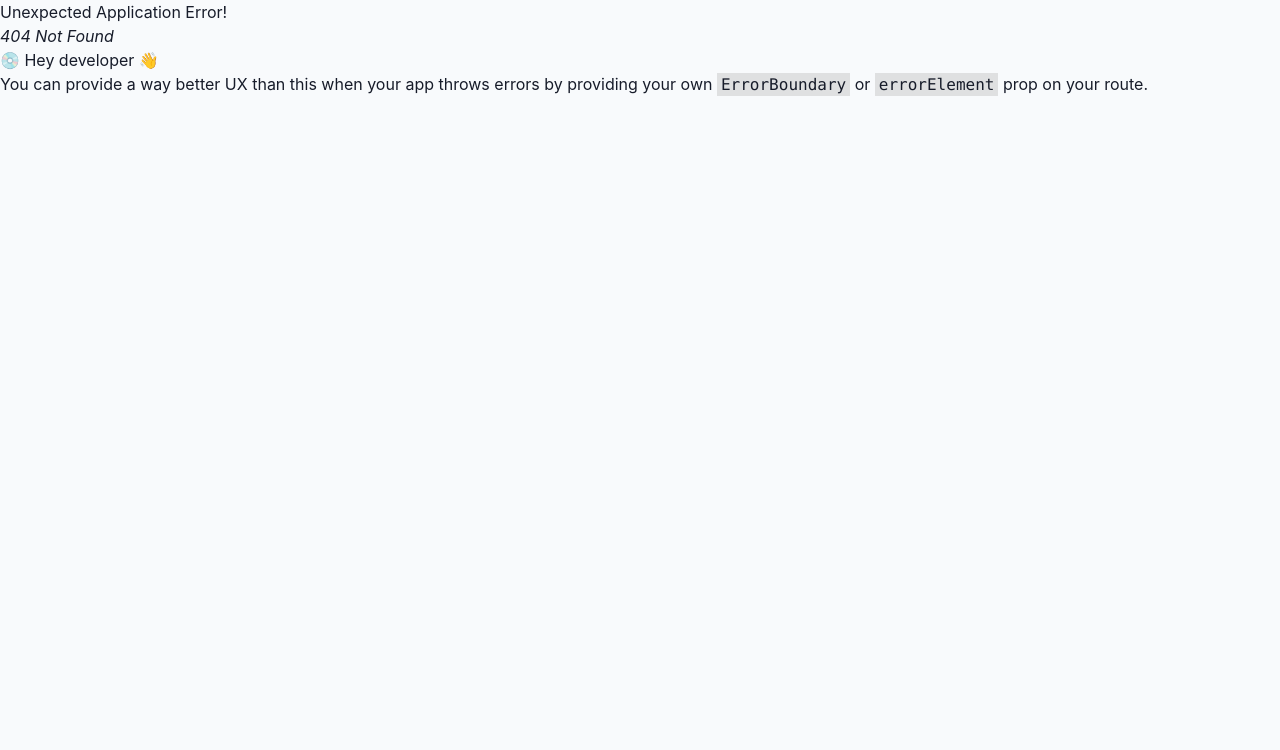
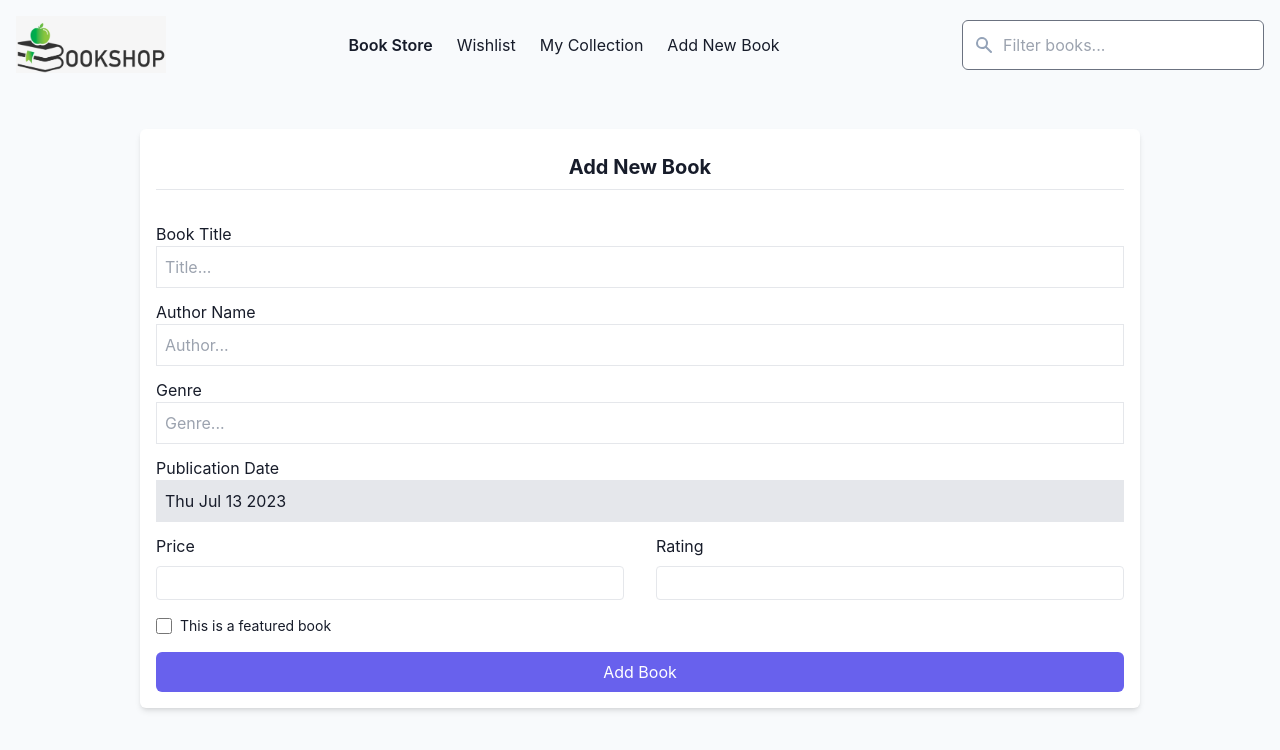
Before and after one commit to shohagroy/simple-book-catalog-client, a React (Vite) app: page /add-new in a window 1280 px wide. Before the commit this address had no page. Shown: the top 750 px of the page. Built offline with nearby package versions, Linux system fonts and the light colour scheme.

Commit message:
add new book page added

```diff
--- a/src/components/AddNewBook.tsx
+++ b/src/pages/AddNewBook.tsx
@@ -3,40 +3,51 @@ import React from "react";
 const AddNewBook = () => {
   return (
     <div>
-      <div>
-        <div className="p-4 overflow-hidden bg-white shadow-cardShadow rounded-md">
-          <h4 className="mb-8 text-xl font-bold text-center">Add New Book</h4>
-          <form className="book-form">
-            <div className="space-y-2">
-              <label htmlFor="name">Book Name</label>
+      <div className="max-w-[1000px] mx-auto my-10">
+        <div className="p-4 overflow-hidden bg-white shadow-md rounded-md">
+          <h4 className="mb-8 text-xl border-b p-2 font-bold text-center">
+            Add New Book
+          </h4>
+          <form className="">
+            <div className="flex flex-col my-3">
+              <label>Book Title </label>
               <input
                 required
-                className="text-input"
+                className="p-2 border "
+                placeholder="Title..."
                 type="text"
-                id="input-Bookname"
-                name="name"
               />
             </div>
 
-            <div className="space-y-2">
-              <label htmlFor="category">Author</label>
+            <div className="flex flex-col my-3">
+              <label>Author Name</label>
               <input
                 required
-                className="text-input"
+                className="p-2 border "
                 type="text"
-                id="input-Bookauthor"
-                name="author"
+                placeholder="Author..."
               />
             </div>
 
-            <div className="space-y-2">
-              <label htmlFor="image">Image Url</label>
+            <div className="flex flex-col my-3">
+              <label>Genre</label>
               <input
                 required
-                className="text-input"
+                className="p-2 border "
                 type="text"
-                id="input-Bookthumbnail"
-                name="thumbnail"
+                placeholder="Genre..."
+              />
+            </div>
+
+            <div className="flex flex-col my-3">
+              <label>Publication Date</label>
+              <input
+                required
+                className="p-2 border bg-gray-200"
+                type="text"
+                placeholder="Date..."
+                readOnly
+                value={new Date().toDateString()}
               />
             </div>
 
--- a/src/routes/routes.tsx
+++ b/src/routes/routes.tsx
@@ -1,6 +1,7 @@
 import { createBrowserRouter } from "react-router-dom";
 import App from "../App";
 import Home from "../pages/Home";
+import AddNewBook from "../pages/AddNewBook";
 
 const routes = createBrowserRouter([
   {
@@ -11,6 +12,10 @@ const routes = createBrowserRouter([
         path: "/",
         element: <Home />,
       },
+      {
+        path: "/add-new",
+        element: <AddNewBook />,
+      },
     ],
   },
 ]);
--- a/src/shared/Header.tsx
+++ b/src/shared/Header.tsx
@@ -16,6 +16,9 @@ const Header = () => {
           </li>
           <li className="cursor-pointer">
             <Link to={"/"}>My Collection</Link>
+          </li>
+          <li className="cursor-pointer">
+            <Link to={"/add-new"}>Add New Book</Link>
           </li>
         </ul>
 
```
